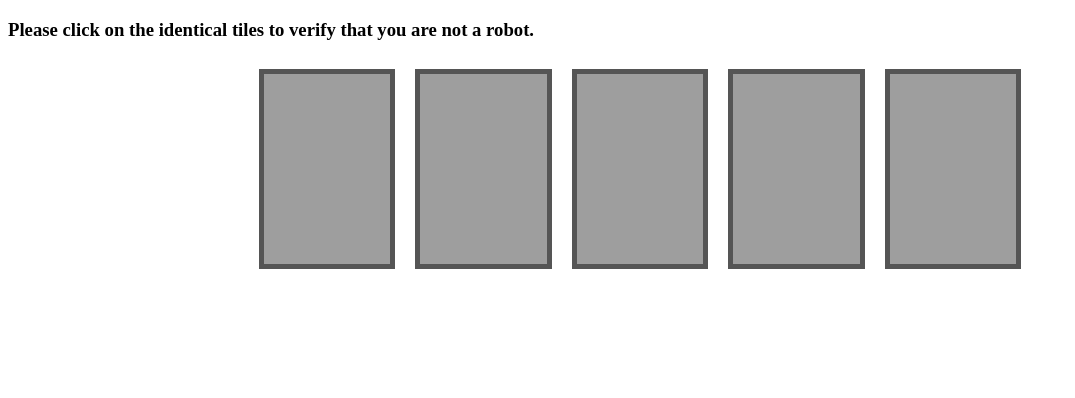
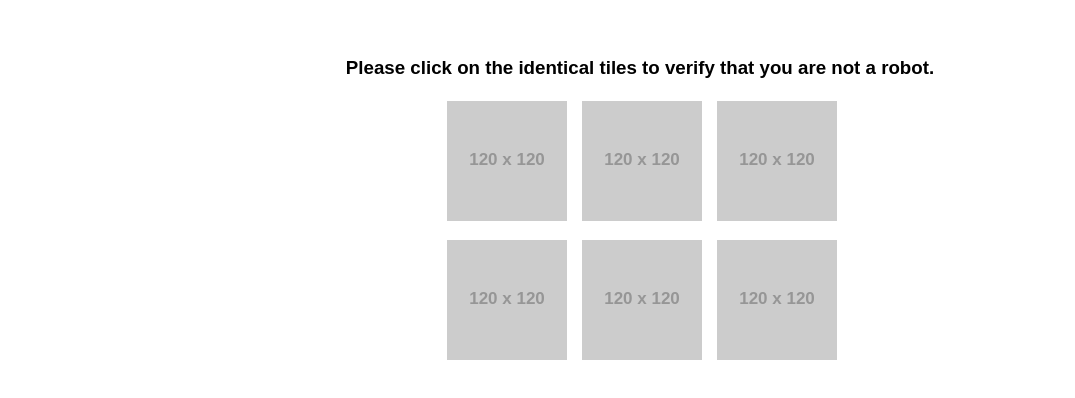
Before and after one commit to acciojob/I-am-not-a-robot-Ajjansha, a website: page main.html in a window 1280 px wide. Shown: the whole page, without its empty margins (0-1075 px from the left). Drawn offline with Linux system fonts and the light colour scheme; placeholder pictures from the web are drawn by us.

Commit message:
created a submission

```diff
--- a/main.html
+++ b/main.html
@@ -1,34 +1,24 @@
+<!DOCTYPE html>
 <!DOCTYPE html>
 <html lang="en">
 <head>
-    <meta charset="UTF-8" />
-    <meta http-equiv="X-UA-Compatible" content="IE=edge" />
-    <meta name="viewport" content="width=device-width, initial-scale=1.0" />
-    <title>I'm not a robot</title>
-    <link rel="stylesheet" href="styles.css" />
+  <meta charset="UTF-8">
+  <title>Robot Verification</title>
+  <link rel="stylesheet" href="styles.css">
 </head>
 <body>
-    <main>
-      <!-- solution start -->
-      <h3 id="h">
-  Please click on the identical tiles to verify that you are not a robot.
-</h3>
 
-<div id="container" class="flex">
-  <img class="img1">
-  <img class="img2">
-  <img class="img3">
-  <img class="img4">
-  <img class="img5">
-</div>
+  <h3 id="h">Please click on the identical tiles to verify that you are not a robot.</h3>
 
+  <div id="image-container"></div>
+
+  <div class="buttons">
     <button id="reset" style="display:none;">Reset</button>
     <button id="verify" style="display:none;">Verify</button>
+  </div>
 
   <p id="para"></p>
 
-      <!-- solution end -->
-    </main>
-    <script src="./script.js"></script>
+  <script src="script.js"></script>
 </body>
 </html>
--- a/script.js
+++ b/script.js
@@ -1,35 +1,76 @@
-const container = document.getElementById("container");
+const imageContainer = document.getElementById("image-container");
 const resetBtn = document.getElementById("reset");
 const verifyBtn = document.getElementById("verify");
-const para = document.getElementById("para");
+const message = document.getElementById("h");
+const result = document.getElementById("para");
 
-let selected = [];
+let selectedImages = [];
 
-function shuffle(nodes) {
-  for (let i = nodes.length - 1; i > 0; i--) {
+/* Base images */
+const images = [
+  "https://via.placeholder.com/120?text=1",
+  "https://via.placeholder.com/120?text=2",
+  "https://via.placeholder.com/120?text=3",
+  "https://via.placeholder.com/120?text=4",
+  "https://via.placeholder.com/120?text=5"
+];
+
+/* Setup images */
+function loadImages() {
+  imageContainer.innerHTML = "";
+  selectedImages = [];
+  result.textContent = "";
+  resetBtn.style.display = "none";
+  verifyBtn.style.display = "none";
+  message.textContent = "Please click on the identical tiles to verify that you are not a robot.";
+
+  const duplicate = images[Math.floor(Math.random() * images.length)];
+  const allImages = [...images, duplicate];
+
+  shuffle(allImages);
+
+  allImages.forEach(src => {
+    const img = document.createElement("img");
+    img.src = src;
+    img.addEventListener("click", () => handleClick(img));
+    imageContainer.appendChild(img);
+  });
+}
+
+/* Shuffle array */
+function shuffle(arr) {
+  for (let i = arr.length - 1; i > 0; i--) {
     const j = Math.floor(Math.random() * (i + 1));
-    container.appendChild(nodes[j]);
+    [arr[i], arr[j]] = [arr[j], arr[i]];
   }
 }
 
-/* Duplicate one random image */
-function setupImages() {
-  selected = [];
-  para.textContent = "";
-  resetBtn.style.display = "none";
+/* Handle image click */
+function handleClick(img) {
+  if (selectedImages.includes(img) || selectedImages.length === 2) return;
+
+  img.classList.add("selected");
+  selectedImages.push(img);
+  resetBtn.style.display = "inline-block";
+
+  if (selectedImages.length === 2) {
+    verifyBtn.style.display = "inline-block";
+  }
+}
+
+/* Reset */
+resetBtn.addEventListener("click", loadImages);
+
+/* Verify */
+verifyBtn.addEventListener("click", () => {
   verifyBtn.style.display = "none";
 
-  // remove old duplicate if exists
-  const imgs = Array.from(container.children);
-  if (imgs.length === 6) imgs.pop().remove();
+  if (selectedImages[0].src === selectedImages[1].src) {
+    result.textContent = "You are a human. Congratulations!";
+  } else {
+    result.textContent = "We can't verify you as a human. You selected the non-identical tiles.";
+  }
+});
 
-  const randomIndex = Math.floor(Math.random() * imgs.length);
-  const clone = imgs[randomIndex].cloneNode(true);
-  container.appendChild(clone);
-
-  shuffle(Array.from(container.children));
-}
-
-/* Image click */
-container.addEventListener("click", (e) => {
-  if (
+/* Initial load */
+loadImages();
--- a/styles.css
+++ b/styles.css
@@ -1,40 +1,33 @@
-.img1 {
-  content: url("https://picsum.photos/id/237/200/300");
+body {
+  font-family: Arial, sans-serif;
+  text-align: center;
+  padding: 30px;
 }
 
-.img2 {
-  content: url("https://picsum.photos/seed/picsum/200/300");
-}
-
-.img3 {
-  content: url("https://picsum.photos/200/300?grayscale");
-}
-.img4 {
-  content: url("https://picsum.photos/200/300/");
-}
-.img5 {
-  content: url("https://picsum.photos/200/300.jpg");
+#image-container {
+  display: grid;
+  grid-template-columns: repeat(3, 120px);
+  gap: 15px;
+  justify-content: center;
+  margin: 20px 0;
 }
 
 img {
-  margin: 10px;
-  border: 5px solid #555;
-  width: 10%;
+  width: 120px;
+  height: 120px;
+  cursor: pointer;
+  border: 2px solid transparent;
 }
 
-.flex {
-  display: flex;
-  justify-content: center;
+img.selected {
+  border: 2px solid blue;
 }
 
-.selected {
-  border: 5px solid rgb(0, 195, 255);
-}
-
-p {
-  text-align: center;
+.buttons {
+  margin-top: 15px;
 }
 
 button {
-  margin: 20px;
+  padding: 8px 16px;
+  margin: 5px;
 }
```
Lines whose indentation alone changed are shown as unchanged.
